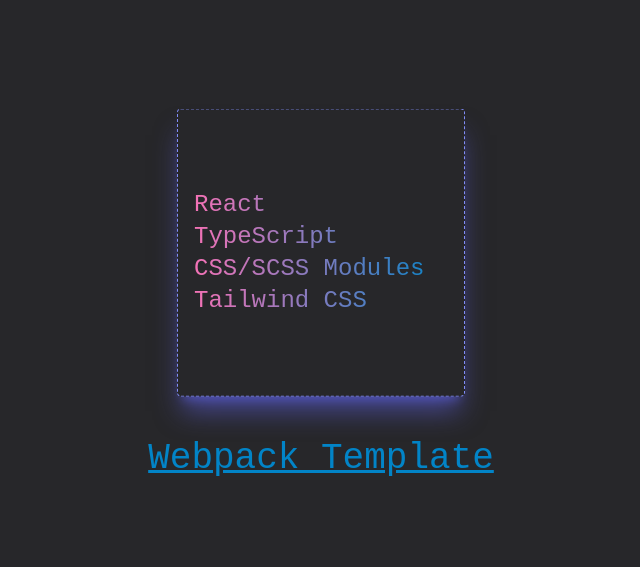
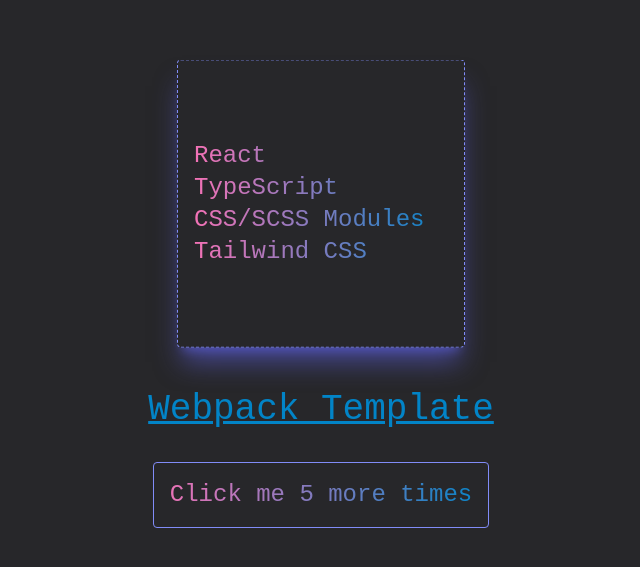
Before and after one commit to kolyamba2105/webpack-template, a React app: page / in a window 1280 px wide. Shown: the part 101-668 px from the top of the page, without its empty margins (319-959 px from the left). Built offline with nearby package versions, Linux system fonts and the light colour scheme.

Commit message:
Update example app

```diff
--- a/src/App.tsx
+++ b/src/App.tsx
@@ -1,4 +1,5 @@
 import css from "./App.module.scss";
+import { Counter } from "./Counter";
 import tools from "./data";
 
 export default function App() {
@@ -20,6 +21,7 @@
         target="_blank">
         Webpack Template
       </a>
+      <Counter />
     </div>
   );
 }
--- /dev/null
+++ b/src/Counter.tsx
@@ -0,0 +1,14 @@
+import { useState } from "react";
+
+export function Counter() {
+  const [count, setCount] = useState(5);
+
+  return (
+    <button
+      className="rounded border border-indigo-400 bg-gradient-to-r from-pink-400 to-sky-600 bg-clip-text p-4 text-2xl text-transparent"
+      disabled={count === 0}
+      onClick={() => setCount((count) => count - 1)}>
+      {count === 0 ? "Good job!" : `Click me ${count} more times`}
+    </button>
+  );
+}
```
